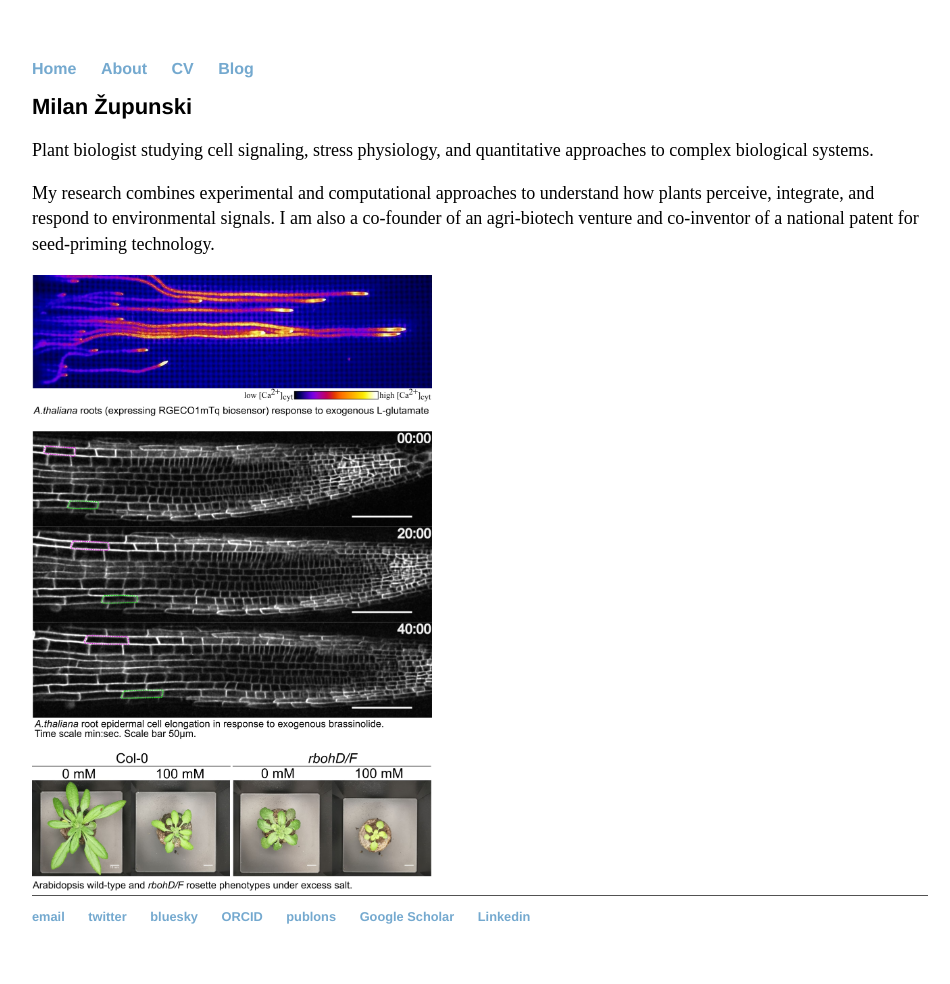
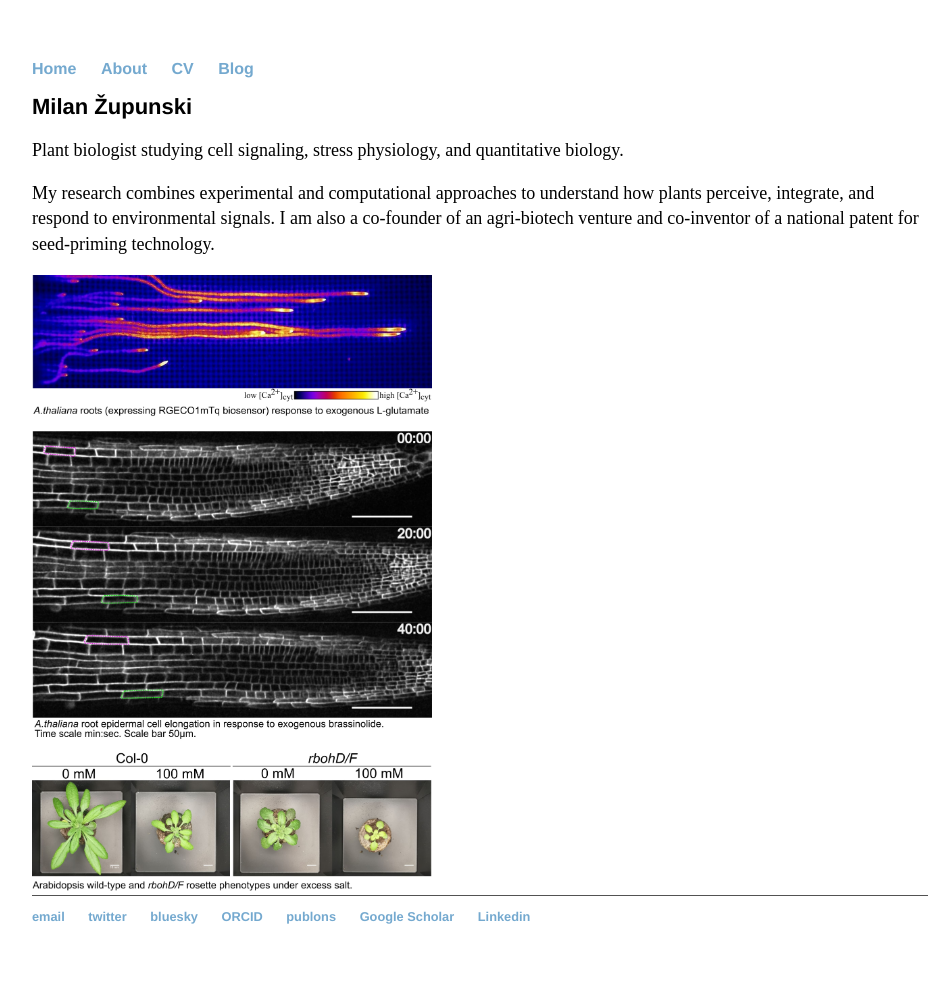
Before and after one commit to milanzupunski/milanzupunski.github.io, a Jekyll site: the page built from index.html, in a window 1280 px wide. Shown: the whole page, without its empty margins (160-1110 px from the left). Built offline with Jekyll 4.4.1, drawn with Linux system fonts in a browser that asks for light colours; Markdown is read by kramdown in place of the engine named in the settings.

Commit message:
Update index.html

```diff
--- a/index.html
+++ b/index.html
@@ -26,7 +26,7 @@ title: Milan Zupunski
 </head>
 <div class="blurb">
   <h1>Milan Župunski</h1>
-  <p>Plant biologist studying cell signaling, stress physiology, and quantitative approaches to complex biological systems.</p>
+  <p>Plant biologist studying cell signaling, stress physiology, and quantitative biology.</p>
   <p>My research combines experimental and computational approaches to understand how plants perceive, integrate, and respond to environmental signals. I am also a co-founder of an agri-biotech venture and co-inventor of a national patent for seed-priming technology.</p>
   <img src="docs/assets/pic.jpg" alt="Milan Župunski" class="inline"/>
 </div><!-- /.blurb -->
```
